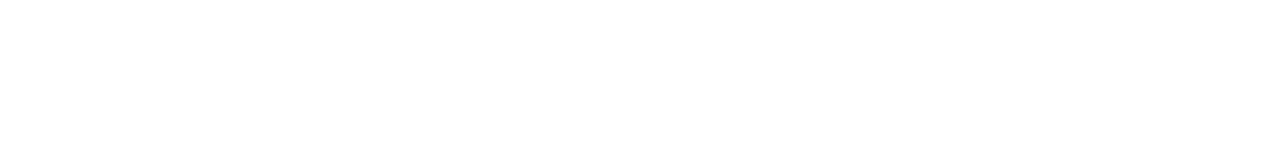
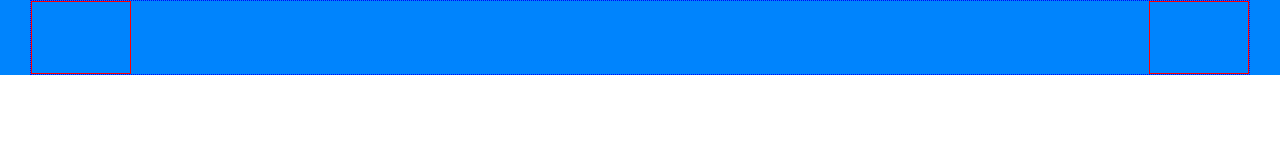
Before and after one commit to simoneditaranto/htmlcss-responsive-layout, a plain HTML site: page index.html in a window 1280 px wide. Drawn offline with Linux system fonts and the light colour scheme.

Commit message:
struttra navbar completata

```diff
--- a/css/style.css
+++ b/css/style.css
@@ -4,3 +4,48 @@
     box-sizing: border-box;
 }
 /* reset */
+
+
+
+/* elementi comuni a tutta la pagina */
+.container{
+    border: 1px dotted blue;
+    margin: 0 30px;
+    /* test */
+
+
+}
+/* fine elementi comuni a tutta la pagina */
+
+
+
+
+/* sezione navbar */
+
+nav{
+    background-color: #0084FD;
+}
+
+nav .container{
+    height: 75px;
+    /* test */
+
+    display: flex;
+    justify-content: space-between;
+}
+
+nav .logo{
+    width: 100px;
+    height: 100%;
+    border: 1px solid red;
+    /* test */
+}
+
+nav .menu{
+    width: 100px;
+    height: 100%;
+    border: 1px solid red;
+    /* test */
+}
+
+/* fine sezione navbar */
--- a/index.html
+++ b/index.html
@@ -15,6 +15,18 @@
 
         <!-- navbar -->
         <nav>
+
+            <div class="container">
+
+                <div class="logo">
+
+                </div>
+
+                <div class="menu">
+
+                </div>
+
+            </div>
 
         </nav>
 
```
